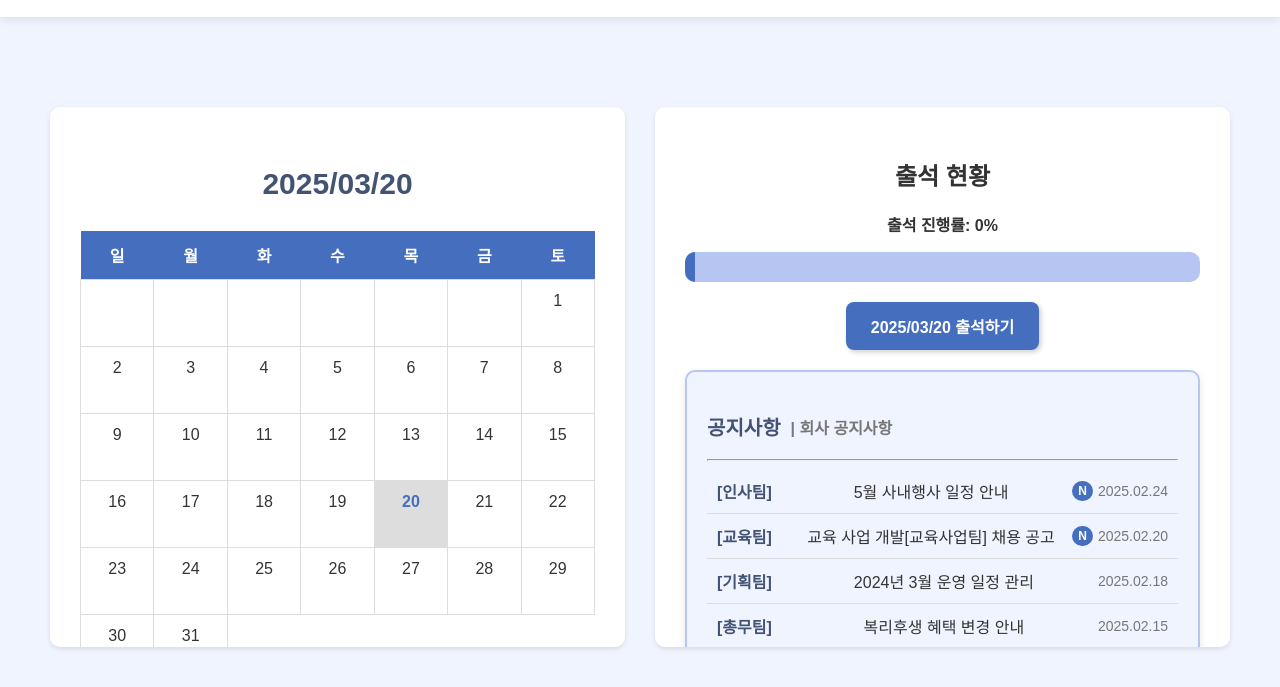
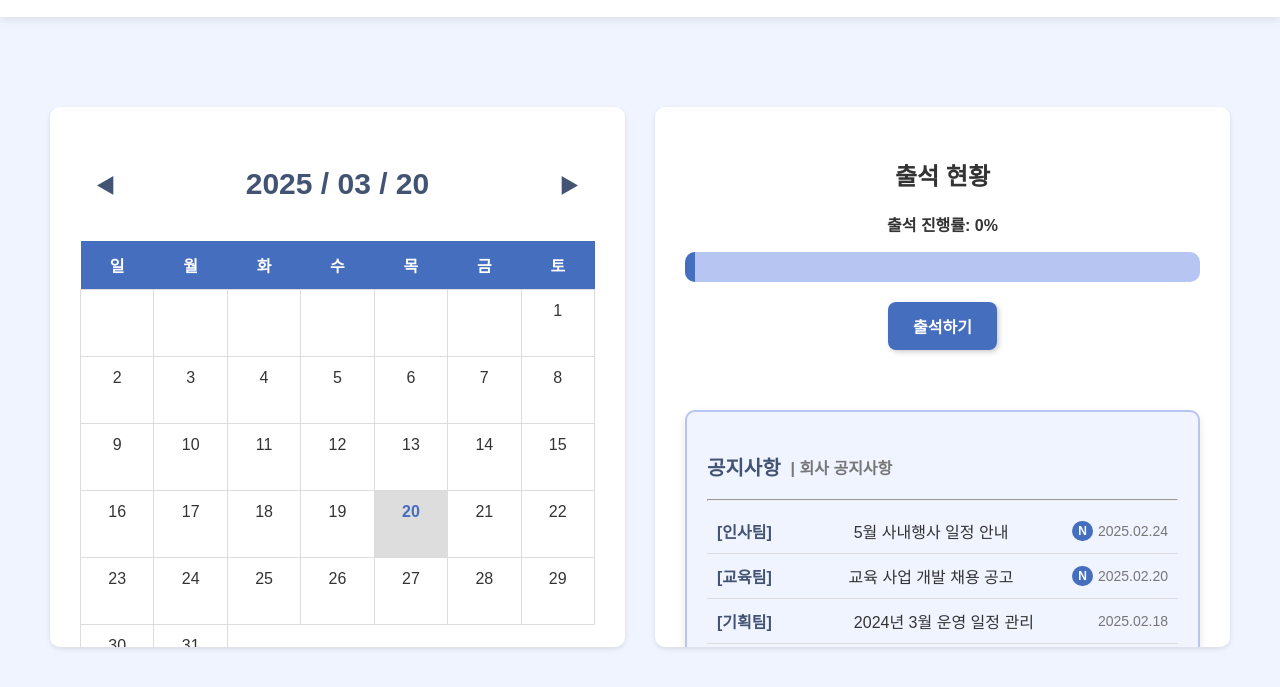
Before and after one commit to kjc0011/project, a website: page frontend/menu/login.html in a window 1280 px wide. Shown: the part 93-780 px from the top of the page. Drawn offline with Linux system fonts and the light colour scheme.

Commit message:
업데이트

```diff
--- a/frontend/css/index.css
+++ b/frontend/css/index.css
@@ -1,3 +1,13 @@
+/* 전체 스크롤바 숨기기 */
+::-webkit-scrollbar {
+    display: none; /* 크롬, 사파리에서 스크롤바 숨김 */
+}
+
+.left-section, .right-section {
+    scrollbar-width: none; /* 파이어폭스에서 스크롤바 숨김 */
+    -ms-overflow-style: none; /* 인터넷 익스플로러에서 스크롤바 숨김 */
+}
+
 /* 전체 페이지 스타일 */
 body, html {
     font-family: 'Pretendard', sans-serif;
@@ -200,6 +210,40 @@ nav ul li a:hover {
     margin-top: 10px;
 }
 
+/* 달력 헤더 부분 */
+.calendar-header {
+    display: flex;
+    align-items: center;
+    width: 100%;
+    margin: auto;
+    justify-content: center;
+}
+
+.calendar-title {
+    width: 80%;
+}
+
+.calendar-btn {
+    display: flex;
+    align-items: center;
+    justify-content: center;
+    width: 10%;
+}
+
+.calendar-btn > button {
+    background: none;
+    border: none;
+    font-size: 20px;
+    cursor: pointer;
+    color: #435373;
+    padding: 5px 10px;
+    transition: 0.3s;
+}
+
+.calendar-btn button:hover {
+    color: #456EBF;
+}
+
 p.today-text {
     font-size: 30px;
     font-weight: bold;
@@ -235,7 +279,7 @@ p.today-text {
 
 /* 공지사항 스타일 */
 .notice {
-    margin-top: 20px;
+    margin-top: 60px;
     padding: 20px;
     background-color: #F0F4FF;
     border-radius: 10px;
--- a/frontend/menu/login.html
+++ b/frontend/menu/login.html
@@ -12,7 +12,7 @@
     <!-- 네비게이션 바 -->
     <header class="navbar">
         <div class="logo">
-            <img src="../img/icon.png" alt=""/>
+            <img src="../img/icon.png" alt="로고">
         </div>
         <nav>
             <ul>
@@ -31,7 +31,17 @@
     <div class="container">
         <!-- 왼쪽 (오늘의 날짜 & 달력) -->
         <div class="left-section">
-            <p class="today-text" id="currentDate"></p>
+            <div class="calendar-header">
+       <div class="calendar-btn">
+           <button id="prev-month">◀</button>
+        </div>
+                <div class="calendar-title">
+           <p class="today-text" id="currentDate"></p>
+       </div>
+       <div class="calendar-btn">
+           <button id="next-month">▶</button>
+       </div>
+            </div>
             <div id="calendar"></div>
         </div>
 
@@ -58,31 +68,12 @@
                     <h3 class="notice-title">공지사항</h3>
                     <h3 class="notice-subtitle">| 회사 공지사항</h3>
                 </div>
-                </h3>
                 <hr class="divider">
                 <ul class="notice-list">
-                    <li>
-                        <span class="category">[인사팀]</span>
-                        <a href="login.html">5월 사내행사 일정 안내</a>
-                        <span class="notice-badge">N</span>
-                        <span class="notice-date">2025.02.24</span>
-                    </li>
-                    <li>
-                        <span class="category">[교육팀]</span>
-                        <a href="login.html">교육 사업 개발[교육사업팀] 채용 공고</a>
-                        <span class="notice-badge">N</span>
-                        <span class="notice-date">2025.02.20</span>
-                    </li>
-                    <li>
-                        <span class="category">[기획팀]</span>
-                        <a href="login.html">2024년 3월 운영 일정 관리</a>
-                        <span class="notice-date">2025.02.18</span>
-                    </li>
-                    <li>
-                        <span class="category">[총무팀]</span>
-                        <a href="login.html">복리후생 혜택 변경 안내</a>
-                        <span class="notice-date">2025.02.15</span>
-                    </li>
+                    <li><span class="category">[인사팀]</span> <a href="#">5월 사내행사 일정 안내</a> <span class="notice-badge">N</span> <span class="notice-date">2025.02.24</span></li>
+                    <li><span class="category">[교육팀]</span> <a href="#">교육 사업 개발 채용 공고</a> <span class="notice-badge">N</span> <span class="notice-date">2025.02.20</span></li>
+                    <li><span class="category">[기획팀]</span> <a href="#">2024년 3월 운영 일정 관리</a> <span class="notice-date">2025.02.18</span></li>
+                    <li><span class="category">[총무팀]</span> <a href="#">복리후생 혜택 변경 안내</a> <span class="notice-date">2025.02.15</span></li>
                 </ul>
             </div>
         </div>
--- a/frontend/script/index.js
+++ b/frontend/script/index.js
@@ -1,73 +1,88 @@
 document.addEventListener("DOMContentLoaded", function () {
-    // 오늘 날짜 표시
-    const today = new Date();
-    const formattedDate = today.getFullYear() + "/" + (today.getMonth() + 1).toString().padStart(2, "0") + "/" + today.getDate().toString().padStart(2, "0");
-    document.getElementById("currentDate").textContent = formattedDate;
-    document.getElementById("attendance-date").textContent = formattedDate;
+    let today = new Date();
+    let currentMonth = today.getMonth();
+    let currentYear = today.getFullYear();
 
-    // 출석 버튼 및 진행률 바
+    const calendarContainer = document.getElementById("calendar");
+    const currentDateText = document.getElementById("currentDate");
+    const prevMonthBtn = document.getElementById("prev-month");
+    const nextMonthBtn = document.getElementById("next-month");
     const attendanceBtn = document.getElementById("attendance-btn");
     const progressFill = document.getElementById("progress-fill");
     const progressPercent = document.getElementById("progress-percent");
 
     let attendanceCount = 0;
-    const totalDays = new Date(today.getFullYear(), today.getMonth() + 1, 0).getDate(); // 이번 달 총 일수
-    let isAttended = false; // 출석 여부 체크
+    let isAttended = false;
 
+    // ✅ 출석 버튼 클릭 이벤트
     attendanceBtn.addEventListener("click", function () {
         if (isAttended) {
             alert("이미 출석 완료되었습니다!");
             return;
         }
-
-        if (attendanceCount < totalDays) {
         attendanceCount++;
-            let progress = (attendanceCount / totalDays) * 100;
+        let progress = (attendanceCount / 30) * 100;
         progressFill.style.width = progress + "%";
-            progressFill.textContent = Math.round(progress) + "%";
         progressPercent.textContent = Math.round(progress) + "%";
-
         alert("출석이 완료되었습니다!");
         isAttended = true;
         attendanceBtn.disabled = true;
-
-            markAttendance(today.getDate()); // ✅ 출석한 날짜 강조
-        } else {
-            alert("이번 달 출석이 완료되었습니다!");
-        }
+        markAttendance(today.getDate());
     });
 
+    // ✅ 이전 달 보기 버튼
+    prevMonthBtn.addEventListener("click", function () {
+        currentMonth--;
+        if (currentMonth < 0) {
+            currentMonth = 11;
+            currentYear--;
+        }
+        updateCalendar();
+    });
+
+    // ✅ 다음 달 보기 버튼
+    nextMonthBtn.addEventListener("click", function () {
+        currentMonth++;
+        if (currentMonth > 11) {
+            currentMonth = 0;
+            currentYear++;
+        }
+        updateCalendar();
+    });
+
+    // ✅ 달력 업데이트 함수
+    function updateCalendar() {
+    let today = new Date(); // 현재 날짜 가져오기
+    let formattedDate = `${currentYear} / ${(currentMonth + 1).toString().padStart(2, "0")} / ${today.getDate().toString().padStart(2, "0")}`;
+
+    currentDateText.textContent = formattedDate;
+    createCalendar(currentYear, currentMonth);
+}
+
     // ✅ 달력 생성 함수
-    function createCalendar() {
-        const calendarContainer = document.getElementById("calendar");
-        const daysInMonth = new Date(today.getFullYear(), today.getMonth() + 1, 0).getDate(); // 이번 달 총 일수
+    function createCalendar(year, month) {
+        const daysInMonth = new Date(year, month + 1, 0).getDate();
+        let firstDay = new Date(year, month, 1).getDay();
         let calendarHTML = "<table class='calendar-table'><tr>";
 
-        // 요일 헤더 추가
         const daysOfWeek = ["일", "월", "화", "수", "목", "금", "토"];
         for (let day of daysOfWeek) {
             calendarHTML += `<th>${day}</th>`;
         }
         calendarHTML += "</tr><tr>";
 
-        // 1일이 무슨 요일인지 확인
-        const firstDay = new Date(today.getFullYear(), today.getMonth(), 1).getDay();
         for (let i = 0; i < firstDay; i++) {
             calendarHTML += "<td></td>";
         }
 
-        // 날짜 추가
         for (let day = 1; day <= daysInMonth; day++) {
             if ((firstDay + day - 1) % 7 === 0) {
-                calendarHTML += "</tr><tr>"; // 새로운 주 시작
+                calendarHTML += "</tr><tr>";
             }
 
-            // ✅ 오늘 날짜인지 확인해서 강조
-            let todayClass = (day === today.getDate()) ? "highlight-today" : "";
-
+            let todayClass = (day === today.getDate() && month === today.getMonth() && year === today.getFullYear()) ? "highlight-today" : "";
             calendarHTML += `<td class="calendar-day ${todayClass}" data-day="${day}">${day}</td>`;
         }
-
         calendarHTML += "</tr></table>";
         calendarContainer.innerHTML = calendarHTML;
     }
@@ -77,11 +92,10 @@ document.addEventListener("DOMContentLoaded", function () {
         const dayCells = document.querySelectorAll(".calendar-day");
         dayCells.forEach(cell => {
             if (parseInt(cell.dataset.day) === day) {
-                cell.classList.add("attended"); // 출석한 날짜 강조
+                cell.classList.add("attended");
             }
         });
     }
 
-    // ✅ 달력 생성 실행
-    createCalendar();
+    updateCalendar();
 });
```
Lines whose indentation alone changed are shown as unchanged.
